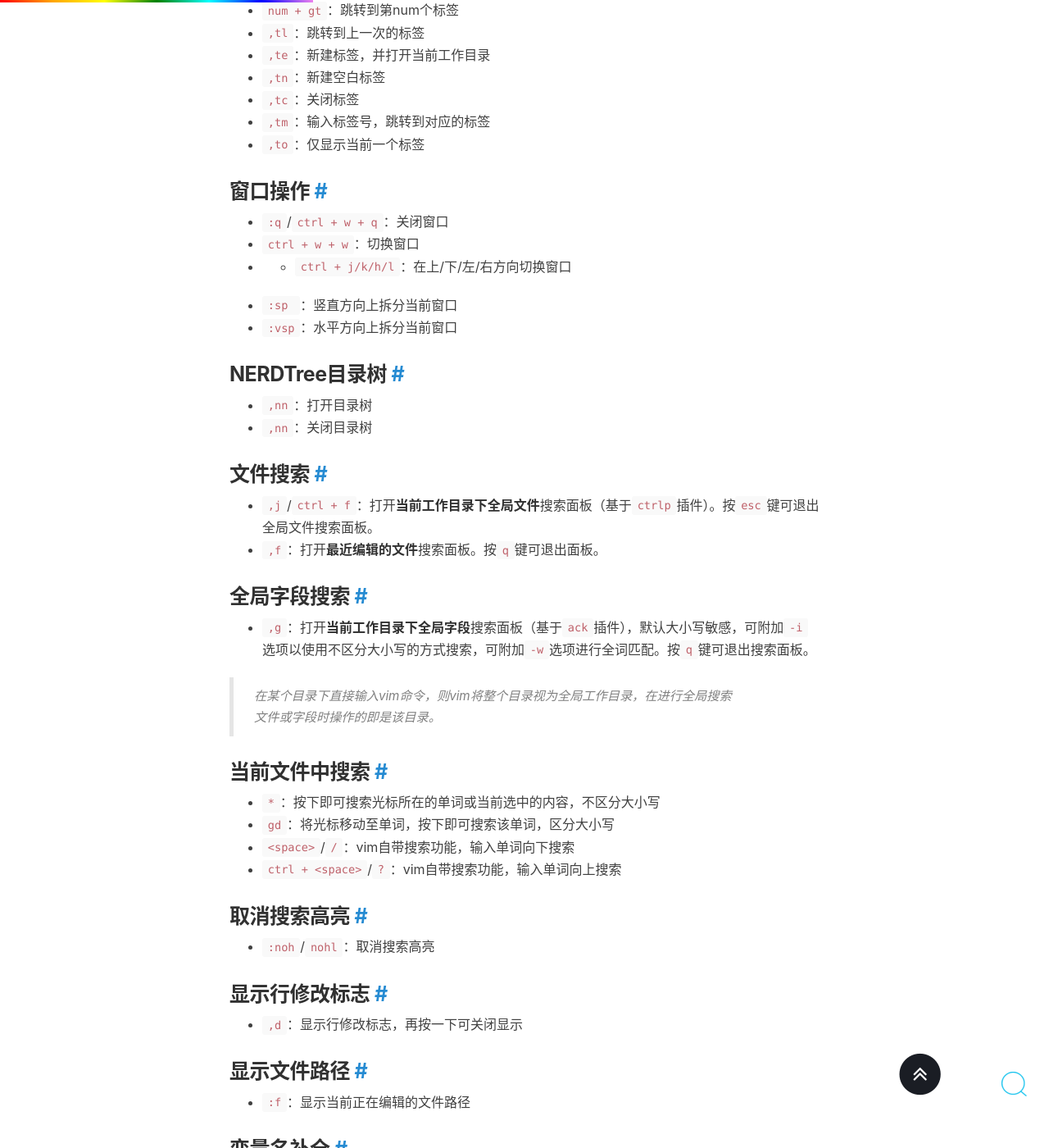
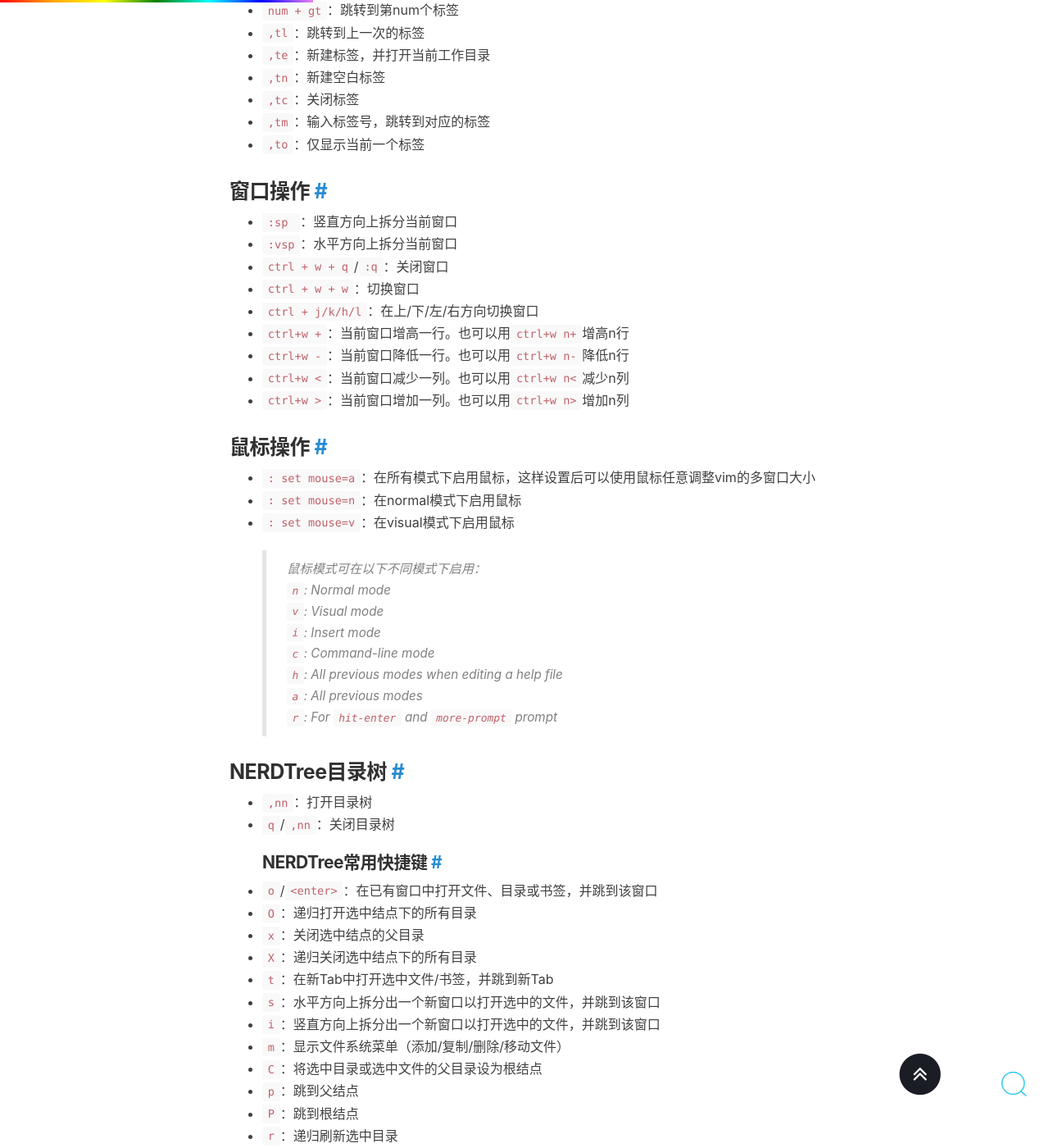
Before and after one commit to wzzju/wzzju.github.io, a Jekyll site: the page built from _posts/2022-03-03-vim-tips.md, in a window 1280 px wide and 1400 px high, scrolled down 2863 px. Shown: the whole window at 82% size. Built offline with Jekyll 4.4.1, drawn with Linux system fonts in a browser that asks for light colours; comment, search, counter and statistics services are not loaded; some of the changed text lies outside the part shown.

Commit message:
Add more tips for the vim usage.

```diff
--- a/_posts/2022-03-03-vim-tips.md
+++ b/_posts/2022-03-03-vim-tips.md
@@ -99,15 +99,48 @@
 * `,to`：仅显示当前一个标签
 
 ### 窗口操作
-* `:q`/`ctrl + w + q`：关闭窗口
-* `ctrl + w + w`：切换窗口
-* * `ctrl + j/k/h/l`：在上/下/左/右方向切换窗口
 * `:sp `：竖直方向上拆分当前窗口
 * `:vsp`：水平方向上拆分当前窗口
+* `ctrl + w + q`/`:q`：关闭窗口
+* `ctrl + w + w`：切换窗口
+* `ctrl + j/k/h/l`：在上/下/左/右方向切换窗口
+* `ctrl+w +`：当前窗口增高一行。也可以用`ctrl+w n+`增高n行
+* `ctrl+w -`：当前窗口降低一行。也可以用`ctrl+w n-`降低n行
+* `ctrl+w <`：当前窗口减少一列。也可以用`ctrl+w n<`减少n列
+* `ctrl+w >`：当前窗口增加一列。也可以用`ctrl+w n>`增加n列
+
+### 鼠标操作
+* `: set mouse=a`：在所有模式下启用鼠标，这样设置后可以使用鼠标任意调整vim的多窗口大小
+* `: set mouse=n`：在normal模式下启用鼠标
+* `: set mouse=v`：在visual模式下启用鼠标
+> 鼠标模式可在以下不同模式下启用：<br>
+> `n`: Normal mode <br>
+> `v`: Visual mode <br>
+> `i`: Insert mode <br>
+> `c`: Command-line mode <br>
+> `h`: All previous modes when editing a help file <br>
+> `a`: All previous modes <br>
+> `r`: For `hit-enter` and `more-prompt` prompt
 
 ### NERDTree目录树
 * `,nn`：打开目录树
-* `,nn`：关闭目录树
+* `q`/`,nn`：关闭目录树
+#### NERDTree常用快捷键
+* `o`/`<enter>`：在已有窗口中打开文件、目录或书签，并跳到该窗口
+* `O`：递归打开选中结点下的所有目录
+* `x`：关闭选中结点的父目录
+* `X`：递归关闭选中结点下的所有目录
+* `t`：在新Tab中打开选中文件/书签，并跳到新Tab
+* `s`：水平方向上拆分出一个新窗口以打开选中的文件，并跳到该窗口
+* `i`：竖直方向上拆分出一个新窗口以打开选中的文件，并跳到该窗口
+* `m`：显示文件系统菜单（添加/复制/删除/移动文件）
+* `C`：将选中目录或选中文件的父目录设为根结点
+* `p`：跳到父结点
+* `P`：跳到根结点
+* `r`：递归刷新选中目录
+* `R`：递归刷新根结点
+* `cd`：将CWD设为选中目录
+* `?`：显示帮助信息，再按一次`?`则关闭帮助信息
 
 ### 文件搜索
 * `,j`/`ctrl + f`：打开**当前工作目录下全局文件**搜索面板（基于`ctrlp`插件）。按`esc`键可退出全局文件搜索面板。
```
